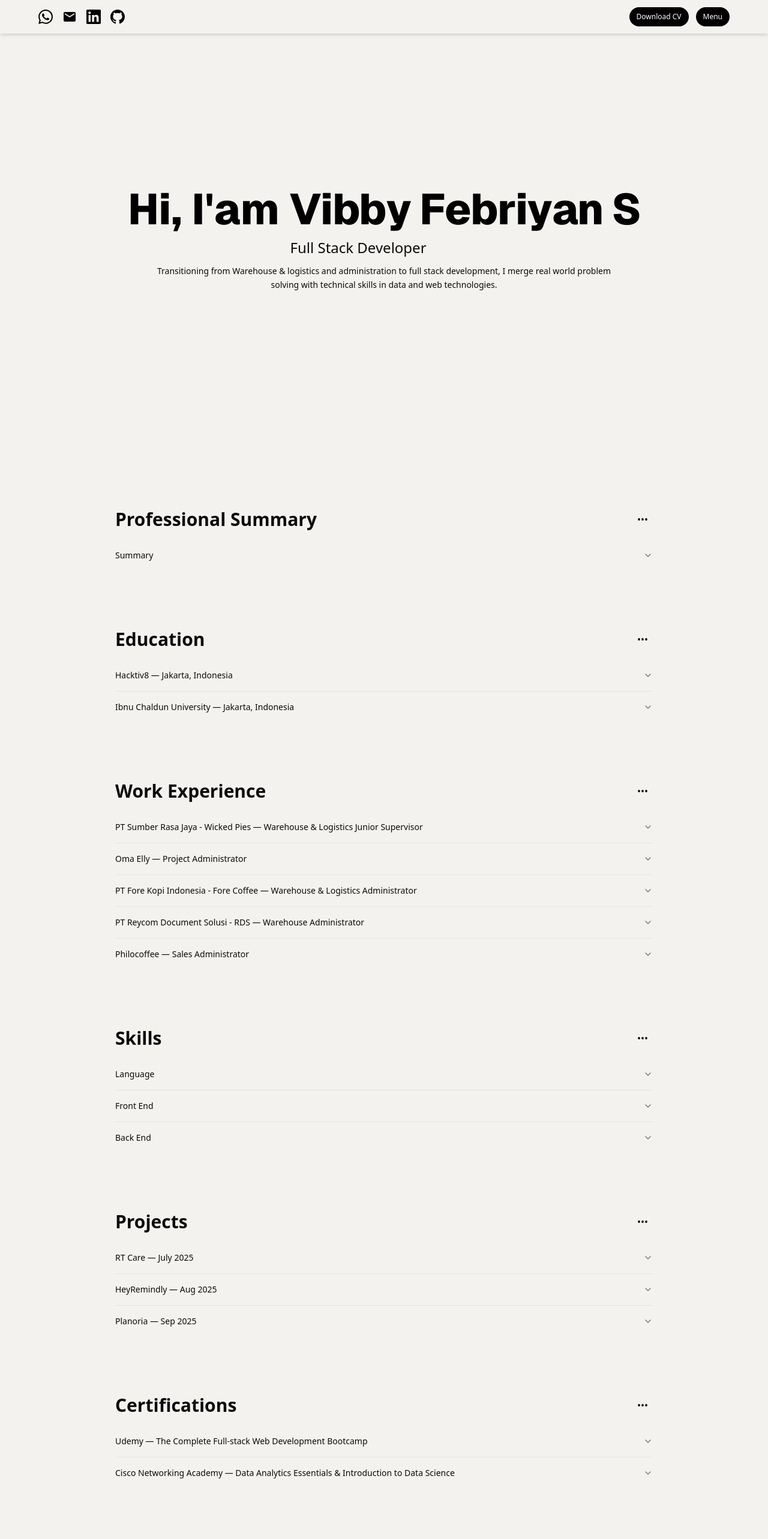
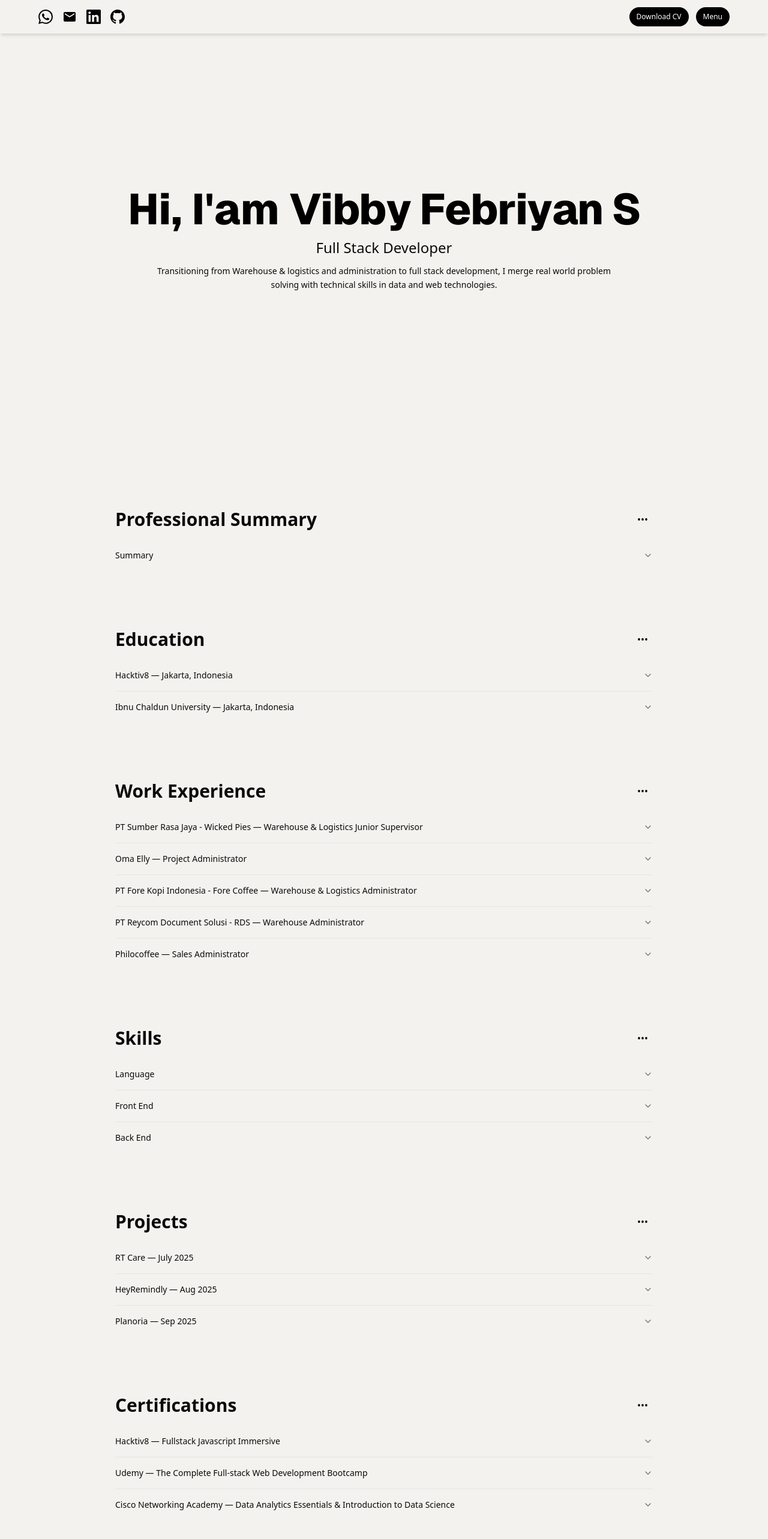
Before and after one commit to vibbyfs/vibbys-portfolio, a Next.js app: page / in a window 1280 px wide. Shown: the top 2566 px of the page at 60% size. Built offline with nearby package versions, Linux system fonts and the light colour scheme.

Commit message:
feat: add certification details to Certifications section; adjust text alignment in Hero section

```diff
--- a/src/components/certifications/page.tsx
+++ b/src/components/certifications/page.tsx
@@ -15,6 +15,29 @@ export default function Certifications() {
         <SectionHeader title="Certifications" id="certifications" />
 
         <Accordion type="single" collapsible className="w-full">
+           <AccordionItem value="udemy">
+            <AccordionTrigger>
+              Hacktiv8 — Fullstack Javascript Immersive
+            </AccordionTrigger>
+            <AccordionContent>
+              <p className="text-sm font-medium">Issued: Sep 2025</p>
+              <p className="text-sm mt-1">
+                Certificate:{" "}
+                <span className="font-mono text-xs">
+                 <a
+                   href="https://students.hacktiv8.com/certificates/df6da3a4-75b7-48bb-be1b-843c7cf81941"
+                   className="text-blue-600 hover:underline"
+                   target="_blank"
+                   rel="noopener noreferrer"
+                 >
+                   df6da3a4-75b7-48bb-be1b-843c7cf81941
+                 </a>
+                </span>
+              </p>
+              <p className="text-sm mt-1">No expiration date</p>
+            </AccordionContent>
+          </AccordionItem>
+
           <AccordionItem value="udemy">
             <AccordionTrigger>
               Udemy — The Complete Full-stack Web Development Bootcamp
--- a/src/components/hero/page.tsx
+++ b/src/components/hero/page.tsx
@@ -8,10 +8,8 @@ export default function Hero() {
         <div className="absolute inset-0 flex items-center justify-center px-4 z-10">
           <div className="rounded-xl px-5 py-4">
             <TitleHeroSection />
-            <h1 className="text-md text-center max-w-3xl mt-3">
-              <span className="block text-lg text-justify sm:text-xl md:text-2xl md:text-center lg:text-center mb-3">
-                Full Stack Developer
-              </span>
+            <h1 className="text-md text-left md:text-center md:text-2xl lg:text-center lg:text-2xl mt-3">
+              Full Stack Developer
             </h1>
 
             {/* DESCRIPTION HERO - justified on mobile, centered on md+ */}
```
Also changed, not shown: 1 other file (tests, documents, lock files or other folders).
